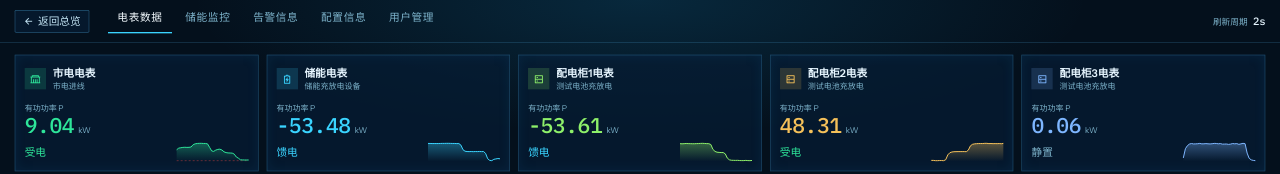
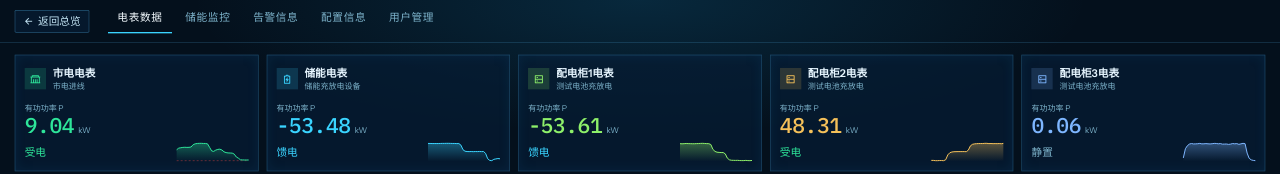
Before and after one commit to manws/pc_energy_storage_monitoring_system, a Vue app: page /meters in a window 1280 px wide. Shown: the top 174 px of the page. Built offline with nearby package versions, Linux system fonts and the light colour scheme.

Commit message:
--story=0 样式调整

```diff
--- a/src/views/DeskView.vue
+++ b/src/views/DeskView.vue
@@ -1,5 +1,4 @@
 <script setup lang="ts">
-import { computed } from 'vue';
 import { useRoute, useRouter } from 'vue-router';
 import { useScreenScale } from '@/composables/useScreenScale';
 import { deskMenus } from '@/router';
@@ -7,7 +6,6 @@ import { deskMenus } from '@/router';
 const route = useRoute();
 const router = useRouter();
 const { screenRef, screenStyle, frameStyle } = useScreenScale(1920);
-const cycle = computed(() => (route.name === 'devices' ? '10s' : '2s'));
 </script>
 
 <template>
@@ -29,7 +27,6 @@ const cycle = computed(() => (route.name === 'devices' ? '10s' : '2s'));
           {{ item.label }}
         </router-link>
       </nav>
-      <span class="cycle"><em>刷新周期</em><b class="num">{{ cycle }}</b></span>
     </header>
     <div class="stage">
       <router-view v-slot="{ Component }">
@@ -121,18 +118,6 @@ const cycle = computed(() => (route.name === 'devices' ? '10s' : '2s'));
 
 .menu:not(.is-on):hover { color: #c5e6f5; }
 
-.cycle {
-  margin-left: auto;
-  display: inline-flex;
-  align-items: baseline;
-  gap: 8px;
-  color: #7eb4cc;
-  font-size: 13px;
-}
-
-.cycle b { color: #e7f6ff; font-size: 16px; font-weight: 500; }
-.cycle em { font-style: normal; }
-
 .stage {
   position: relative;
   flex: 1;
```
